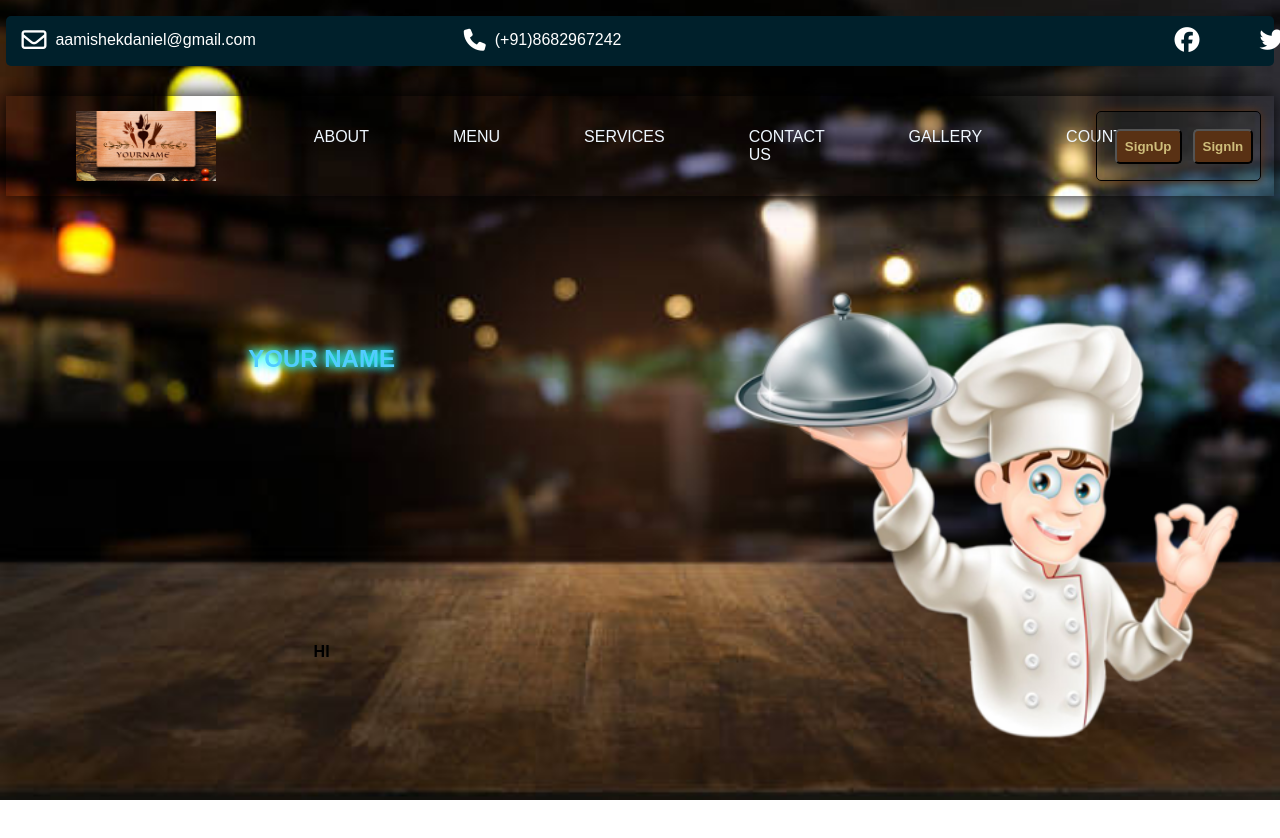
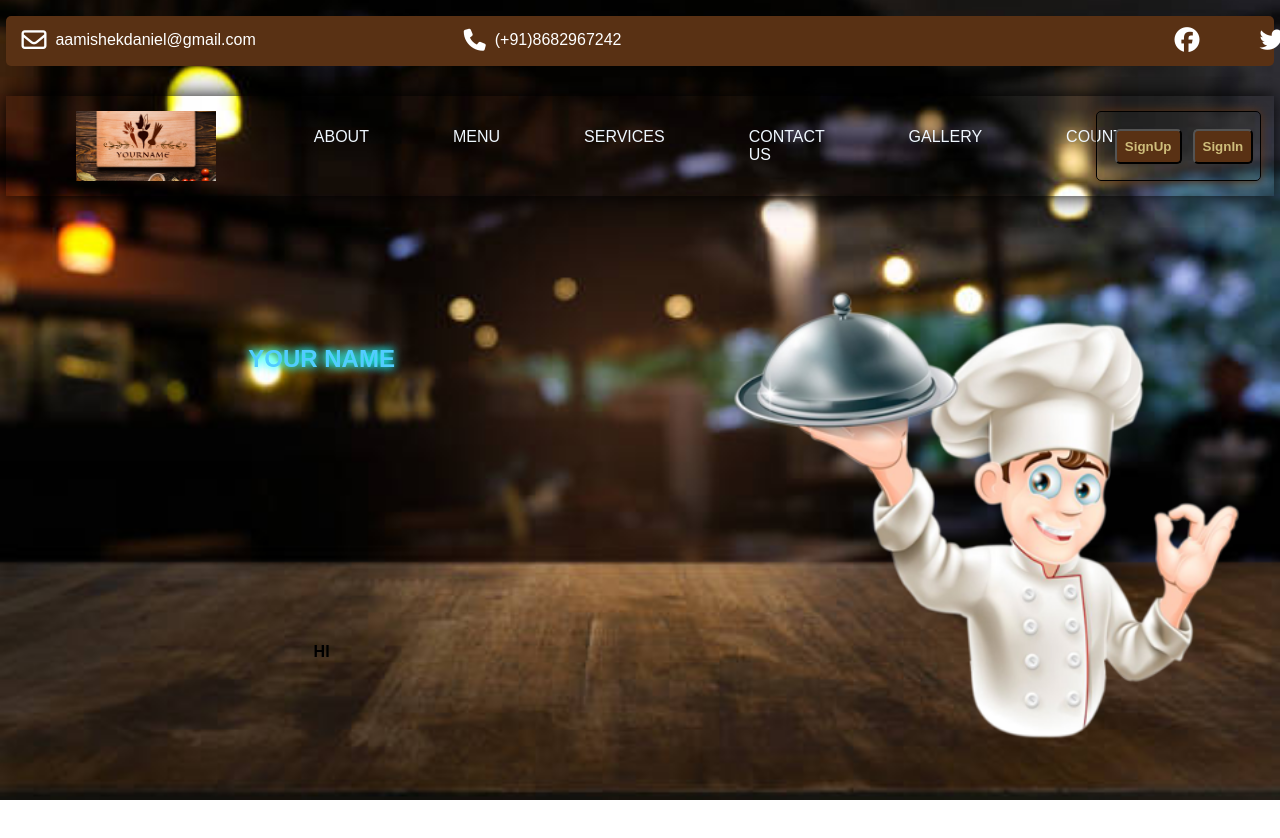
Before and after one commit to AmishekDaniel/Wepdesign, a plain HTML site: page index.html in a window 1280 px wide. Shown: the top 838 px of the page. Drawn offline with Linux system fonts and the light colour scheme.

Commit message:
updated sucessfully

```diff
--- a/css/index.css
+++ b/css/index.css
@@ -41,7 +41,7 @@ section{
     height: 50px;
     margin-left: 0.5%;
 
-    background-color:#00202B ;
+    background-color:rgb(89,49,20) ;
     border-radius: 5px;
     display: flex;
     position: relative;
```
